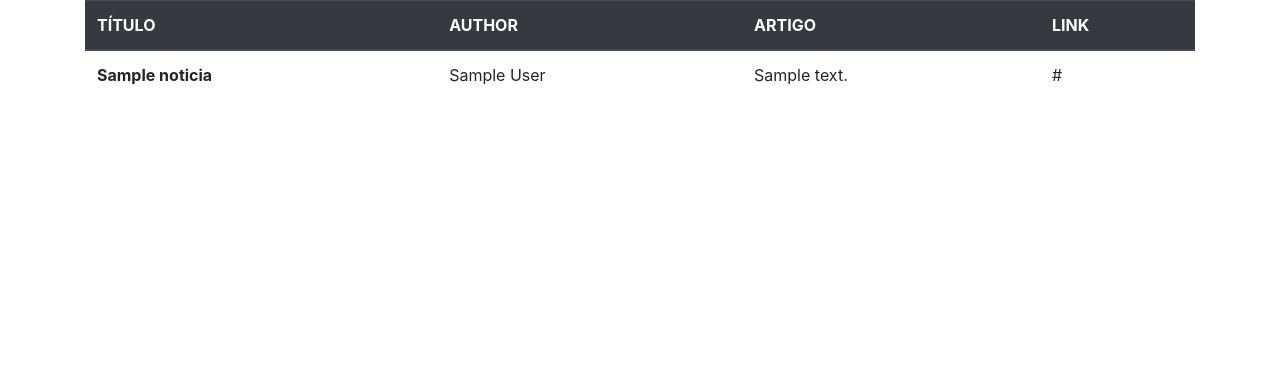
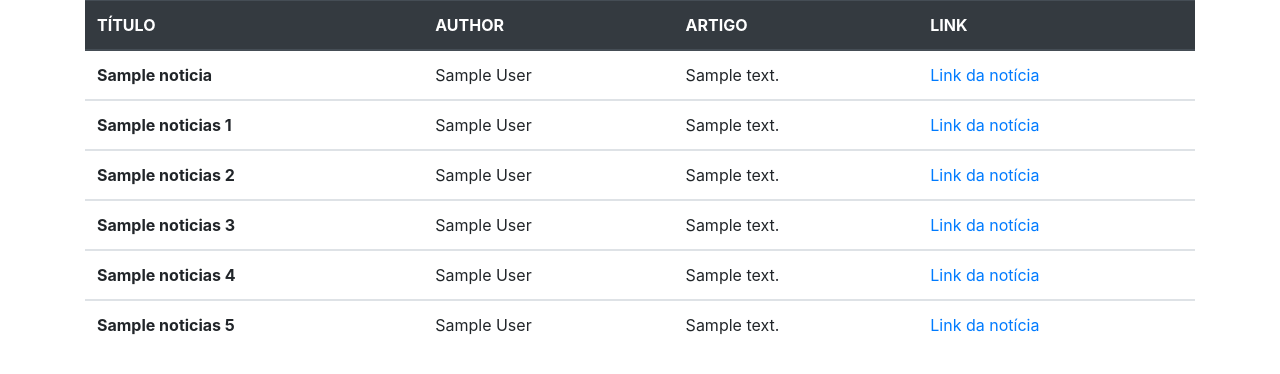
Before and after one commit to vilsonlopes/consumo-api-newsapi, a Django app: template noticias/templates/noticias/index.html in a window 1280 px wide. Shown: the part 56-430 px from the top of the page. Run offline with Django 4.2, Linux system fonts and the light colour scheme; the template is opened without the code that fills it: most values are stand-ins (such as "Sample title", 1, 10 or a date in 2020); some libraries are stand-ins or nearby versions.

Commit message:
Alteração quantidade noticias

```diff
--- a/noticias/templates/noticias/index.html
+++ b/noticias/templates/noticias/index.html
@@ -22,14 +22,54 @@
           </tr>
         </thead>
         <tbody>
-          {% for noticia in noticias %}
+{#          {% for noticia in noticias %}#}
             <tr>
               <th scope="row">{{ noticias.title }}</th>
               <td>{{ noticias.author }}</td>
               <td>{{ noticias.content }}</td>
-              <td>{{ noticias.url}}</td>
+              <td><a href="{{ noticias.url}}">Link da notícia</a></td>
             </tr>
-          {% endfor %}
+{#          {% endfor %}#}
+        </tbody>
+          <tbody>
+            <tr>
+              <th scope="row">{{ noticias_1.title }}</th>
+              <td>{{ noticias_1.author }}</td>
+              <td>{{ noticias_1.content }}</td>
+              <td><a href="{{ noticias_1.url}}">Link da notícia</a></td>
+            </tr>
+        </tbody>
+          <tbody>
+            <tr>
+              <th scope="row">{{ noticias_2.title }}</th>
+              <td>{{ noticias_2.author }}</td>
+              <td>{{ noticias_2.content }}</td>
+              <td><a href="{{ noticias_2.url}}">Link da notícia</a></td>
+            </tr>
+        </tbody>
+          <tbody>
+            <tr>
+              <th scope="row">{{ noticias_3.title }}</th>
+              <td>{{ noticias_3.author }}</td>
+              <td>{{ noticias_3.content }}</td>
+              <td><a href="{{ noticias_3.url}}">Link da notícia</a></td>
+            </tr>
+        </tbody>
+          <tbody>
+            <tr>
+              <th scope="row">{{ noticias_4.title }}</th>
+              <td>{{ noticias_4.author }}</td>
+              <td>{{ noticias_4.content }}</td>
+              <td><a href="{{ noticias_4.url}}">Link da notícia</a></td>
+            </tr>
+        </tbody>
+          <tbody>
+            <tr>
+              <th scope="row">{{ noticias_5.title }}</th>
+              <td>{{ noticias_5.author }}</td>
+              <td>{{ noticias_5.content }}</td>
+              <td><a href="{{ noticias_5.url}}">Link da notícia</a></td>
+            </tr>
         </tbody>
       </table>
     </div>
```
Also changed, not shown: noticias/views.py (+8 -1 lines).
